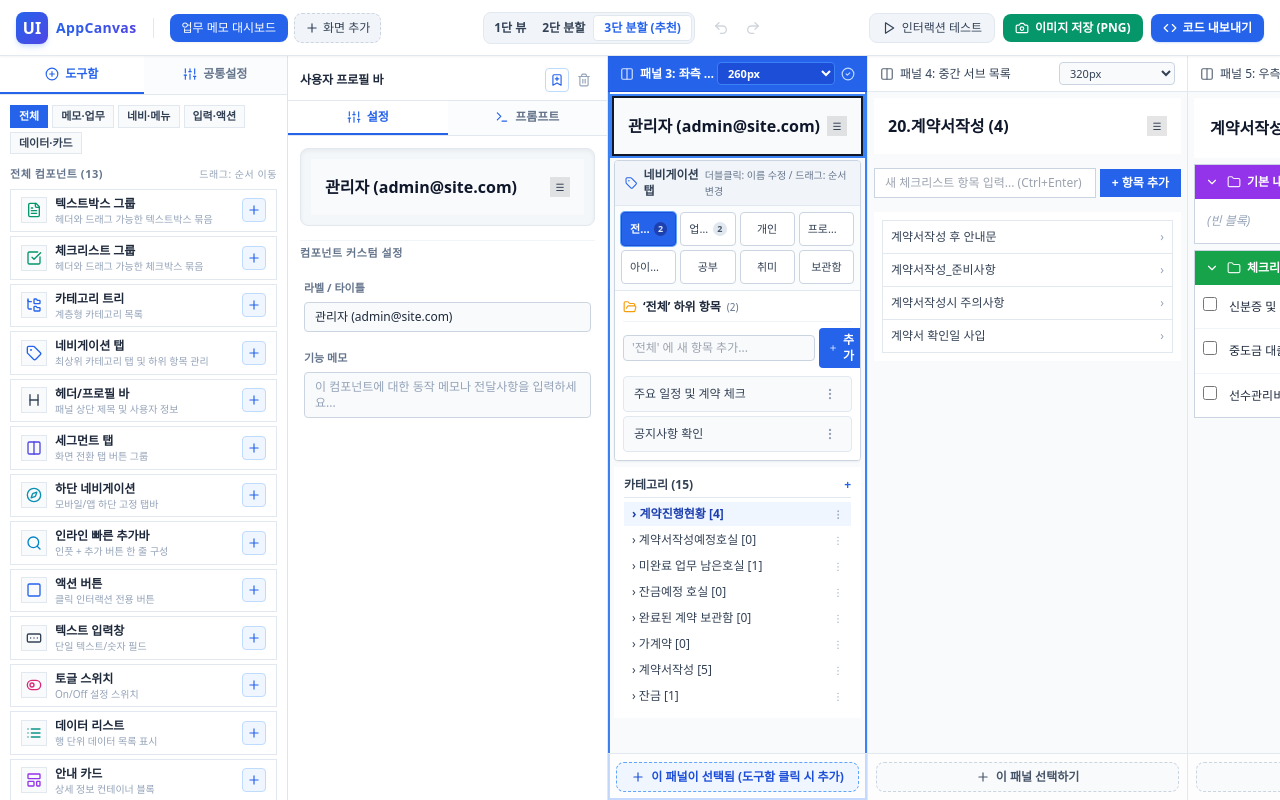
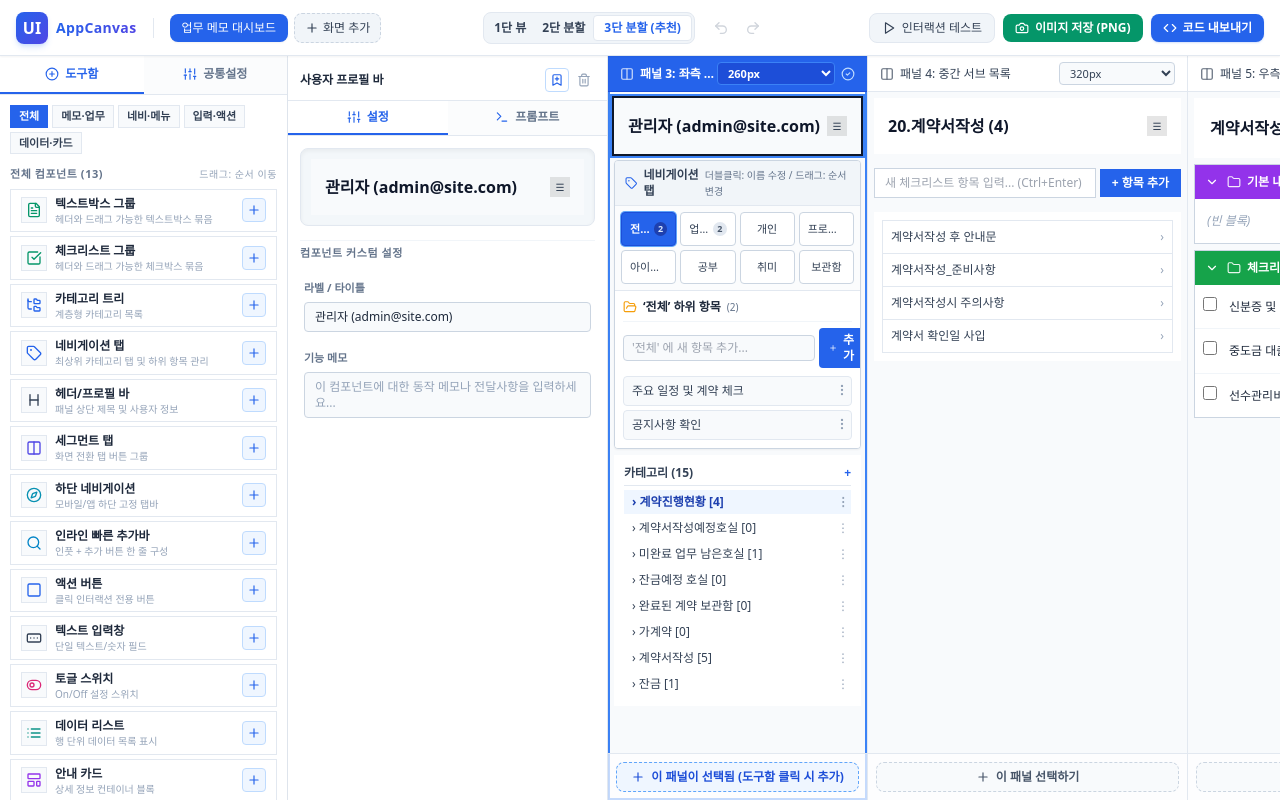
Before and after one commit to smartyoni/front_end_maker, a React (Vite) app: page / in a window 1280 px wide. Built offline with nearby package versions, Linux system fonts and the light colour scheme; a web font is replaced by a local one.

Commit message:
fix: 3점 메뉴가 우측 끝에 여백 없이 밀착되도록 모든 컴포넌트(카테고리 서브아이템, 카테고리리스트, 그룹헤더, 그룹블록) pr-0 및 ml-auto 전면 적용

```diff
--- a/src/components/canvas/CanvasItemRenderer.tsx
+++ b/src/components/canvas/CanvasItemRenderer.tsx
@@ -167,12 +167,12 @@ function renderComponentContent(comp: ComponentItem) {
             {(comp.items || ['1', '2', '3']).map((item, idx) => (
               <div
                 key={idx}
-                className={`px-2 py-1 text-xs flex items-center justify-between hover:bg-slate-100 cursor-pointer ${
+                className={`pl-2 pr-0 py-1 text-xs flex items-center justify-between hover:bg-slate-100 cursor-pointer ${
                   idx === 0 ? 'bg-blue-50 text-blue-800 font-semibold' : 'text-slate-700'
                 }`}
               >
-                <span>› {item}</span>
-                <span className="text-[10px] text-slate-400">⋮</span>
+                <span className="truncate flex-1">› {item}</span>
+                <span className="text-xs text-slate-400 hover:text-slate-700 px-0.5 ml-auto shrink-0">⋮</span>
               </div>
             ))}
           </div>
--- a/src/components/canvas/CategorySubItemList.tsx
+++ b/src/components/canvas/CategorySubItemList.tsx
@@ -106,11 +106,11 @@ export const CategorySubItemList: React.FC<CategorySubItemListProps> = ({
                 onDragStart={() => setDraggedSubIndex(sIdx)}
                 onDragOver={(e) => e.preventDefault()}
                 onDrop={() => handleDrop(sIdx)}
-                className={`relative flex items-center justify-between px-2.5 py-1.5 rounded bg-slate-50 hover:bg-slate-100 border border-slate-200 text-xs text-slate-700 transition ${
+                className={`relative flex items-center justify-between pl-2 pr-0 py-1 rounded bg-slate-50 hover:bg-slate-100 border border-slate-200 text-xs text-slate-700 transition ${
                   isSubDragging ? 'opacity-40 border-dashed border-blue-400' : ''
                 }`}
               >
-                <div className="flex items-center gap-1.5 flex-1 min-w-0 mr-2">
+                <div className="flex items-center gap-1.5 flex-1 min-w-0 mr-1">
                   {editingSubIndex === sIdx ? (
                     <div className="flex items-center gap-1 flex-1" onClick={(e) => e.stopPropagation()}>
                       <input
@@ -144,15 +144,15 @@ export const CategorySubItemList: React.FC<CategorySubItemListProps> = ({
                   )}
                 </div>
 
-                {/* 우측 3점 메뉴 (수정, 삭제, 취소) */}
-                <div className="relative shrink-0">
+                {/* 우측 3점 메뉴: 가장 우측 끝 최소 여백 밀착 배치 */}
+                <div className="relative shrink-0 ml-auto mr-0">
                   <button
                     type="button"
                     onClick={(e) => {
                       e.stopPropagation();
                       setMenuOpenIndex(isMenuOpen ? null : sIdx);
                     }}
-                    className={`p-1 rounded text-slate-400 hover:text-slate-700 hover:bg-slate-200 transition ${
+                    className={`p-0.5 rounded text-slate-400 hover:text-slate-700 hover:bg-slate-200 transition ${
                       isMenuOpen ? 'text-slate-800 bg-slate-200' : ''
                     }`}
                     title="항목 메뉴"
--- a/src/components/canvas/GroupBlockRenderer.tsx
+++ b/src/components/canvas/GroupBlockRenderer.tsx
@@ -112,7 +112,7 @@ export const GroupBlockRenderer: React.FC<GroupBlockRendererProps> = ({
         onClick={() => {
           if (!isEditingTitle) setIsOpen(!isOpen);
         }}
-        className="pl-2 pr-0.5 py-1.5 text-white flex items-center justify-between text-xs font-semibold relative cursor-pointer select-none"
+        className="pl-2 pr-0 py-1.5 text-white flex items-center justify-between text-xs font-semibold relative cursor-pointer select-none"
         style={{ backgroundColor: headerBg }}
       >
         <div className="flex items-center gap-1.5 flex-1 min-w-0">
--- a/src/components/canvas/GroupBlockRow.tsx
+++ b/src/components/canvas/GroupBlockRow.tsx
@@ -62,7 +62,7 @@ export const GroupBlockRow: React.FC<GroupBlockRowProps> = ({
       onDragStart={() => onDragStart(idx)}
       onDragOver={onDragOver}
       onDrop={() => onDrop(idx)}
-      className={`flex items-start justify-between pl-2 pr-0.5 py-1.5 hover:bg-slate-50 transition group relative ${
+      className={`flex items-start justify-between pl-2 pr-0 py-1.5 hover:bg-slate-50 transition group relative ${
         draggedIndex === idx ? 'opacity-40 bg-blue-50' : ''
       }`}
     >
```
